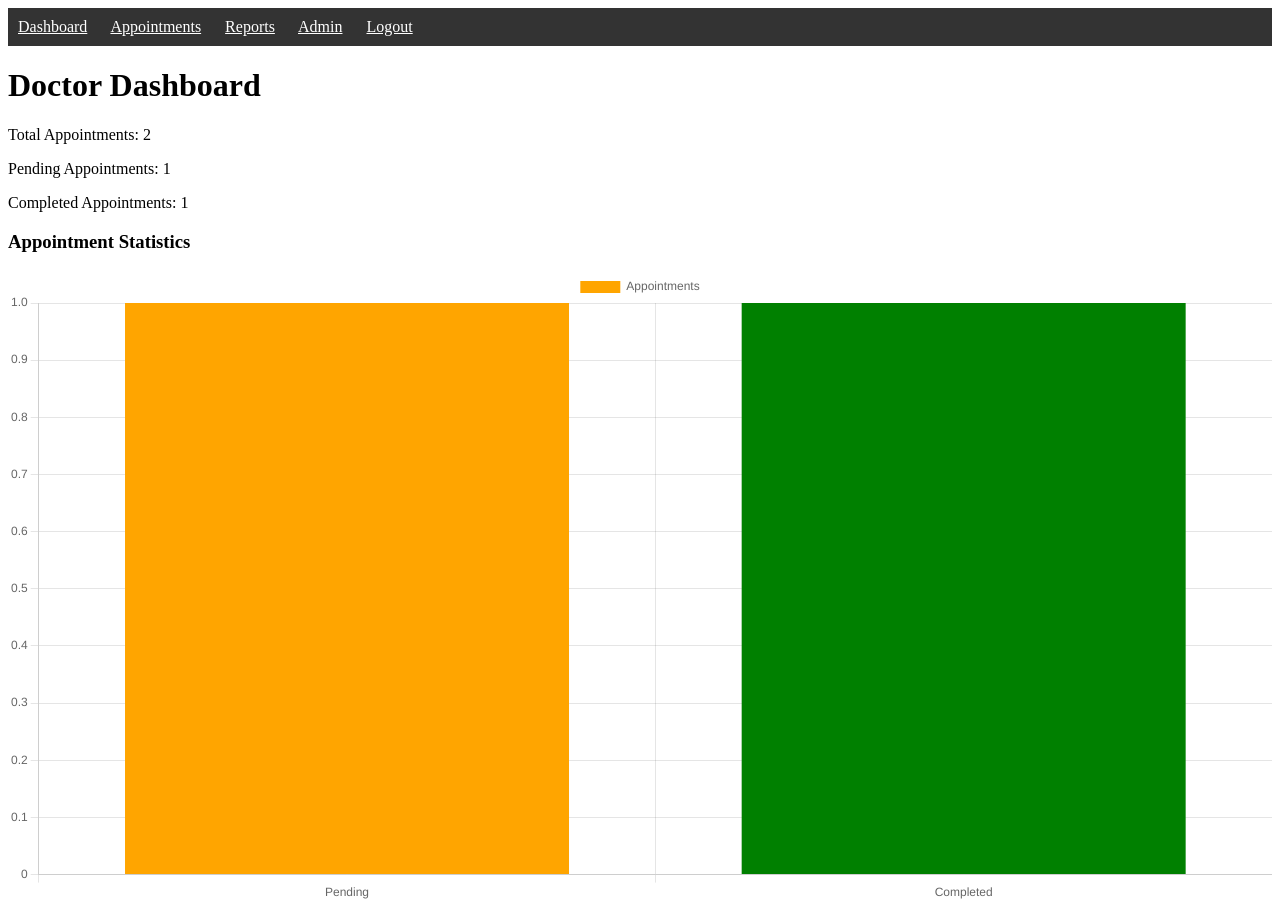
After one commit to kaurarsh2001/clinic-management-system, a Django app: page /doctor-dashboard/ in a window 1280 px wide. The commit adds this page. Run offline with Django 5.2, Linux system fonts and the light colour scheme; a user stored in the database is signed in; data comes from the database, SQL or seed files in the repository; both versions use the stored data as it was after the commit.

Commit message:
Final project upload

```diff
--- a/config/settings.py
+++ b/config/settings.py
@@ -83,6 +83,8 @@ DATABASES = {
 }
 
 
+
+
 # Password validation
 # https://docs.djangoproject.com/en/6.0/ref/settings/#auth-password-validators
 
--- a/config/urls.py
+++ b/config/urls.py
@@ -1,8 +1,17 @@
 from django.contrib import admin
 from django.urls import path
-from core.views import home
+from core.views import home, doctor_dashboard, appointment_list, reports, patient_history
+from core.views import login_view, logout_view
+from core.views import export_report
 
 urlpatterns = [
     path('admin/', admin.site.urls),
+    path('login/', login_view, name='login'),
+    path('logout/', logout_view, name='logout'),
     path('', home, name='home'),
+    path('doctor-dashboard/', doctor_dashboard, name='doctor_dashboard'),
+    path('appointments/', appointment_list, name='appointments'),
+    path('reports/', reports, name='reports'),
+    path('patient-history/<int:patient_id>/', patient_history, name='patient_history'),
+    path('export-report/', export_report, name='export_report'),
 ]
--- /dev/null
+++ b/core/templates/core/doctor_dashboard.html
@@ -0,0 +1,59 @@
+<!DOCTYPE html>
+<html>
+<head>
+<title>Doctor Dashboard</title>
+
+<script src="https://cdn.jsdelivr.net/npm/chart.js"></script>
+
+</head>
+
+<body>
+
+<body>
+
+<nav style="background:#333;padding:10px;">
+    <a href="/" style="color:white;margin-right:20px;">Dashboard</a>
+    <a href="/appointments/" style="color:white;margin-right:20px;">Appointments</a>
+    <a href="/reports/" style="color:white;margin-right:20px;">Reports</a>
+    <a href="/admin/" style="color:white;margin-right:20px;">Admin</a>
+    <a href="{% url 'logout' %}" style="color:white;">Logout</a>
+</nav>
+
+<h1>Doctor Dashboard</h1>
+
+<p>Total Appointments: {{ total_appointments }}</p>
+<p>Pending Appointments: {{ pending }}</p>
+<p>Completed Appointments: {{ completed }}</p>
+
+
+<h3>Appointment Statistics</h3>
+
+<canvas id="appointmentChart" width="400" height="200"></canvas>
+
+<script>
+
+const ctx = document.getElementById('appointmentChart');
+
+new Chart(ctx, {
+    type: 'bar',
+    data: {
+        labels: ['Pending', 'Completed'],
+        datasets: [{
+            label: 'Appointments',
+            data: [Number("{{ pending }}"), Number("{{ completed }}")],
+            backgroundColor: ['orange', 'green']
+        }]
+    },
+    options: {
+        scales: {
+            y: {
+                beginAtZero: true
+            }
+        }
+    }
+ });
+
+ </script>
+
+</body>
+</html>
--- a/core/views.py
+++ b/core/views.py
@@ -1,6 +1,37 @@
-from django.shortcuts import render
+from django.shortcuts import render, redirect
+from django.contrib.auth import authenticate, login, logout
+from django.contrib.auth.decorators import login_required
+from django.http import HttpResponse
+from reportlab.pdfgen import canvas
+from django.db.models import Count
 from .models import Doctor, Patient, Appointment
 
+
+# LOGIN VIEW
+def login_view(request):
+    if request.method == 'POST':
+        username = request.POST['username']
+        password = request.POST['password']
+
+        user = authenticate(request, username=username, password=password)
+
+        if user is not None:
+            login(request, user)
+            return redirect('home')
+        else:
+            return render(request, 'core/login.html', {'error': 'Invalid username or password'})
+
+    return render(request, 'core/login.html')
+
+
+# LOGOUT VIEW
+def logout_view(request):
+    logout(request)
+    return redirect('login')
+
+
+# HOME DASHBOARD
+@login_required
 def home(request):
     total_doctors = Doctor.objects.count()
     total_patients = Patient.objects.count()
@@ -15,3 +46,115 @@ def home(request):
     }
 
     return render(request, 'core/home.html', context)
+
+
+# DOCTOR DASHBOARD
+@login_required
+def doctor_dashboard(request):
+    total_appointments = Appointment.objects.count()
+    pending = Appointment.objects.filter(status='Pending').count()
+    completed = Appointment.objects.filter(status='Completed').count()
+
+    context = {
+        'total_appointments': total_appointments,
+        'pending': pending,
+        'completed': completed,
+    }
+
+    return render(request, 'core/doctor_dashboard.html', context)
+
+
+# APPOINTMENT LIST
+@login_required
+def appointment_list(request):
+    query = request.GET.get('q')
+
+    if query:
+        appointments = Appointment.objects.filter(
+            patient__user__username__icontains=query
+        )
+    else:
+        appointments = Appointment.objects.all()
+
+    context = {
+        'appointments': appointments
+    }
+
+    return render(request, 'core/appointment_list.html', context)
+
+
+# UPDATE APPOINTMENT STATUS
+@login_required
+def update_status(request, appointment_id, status):
+    appointment = Appointment.objects.get(id=appointment_id)
+
+    if status in ['Pending', 'Completed', 'Cancelled']:
+        appointment.status = status
+        appointment.save()
+
+    return redirect('appointments')
+
+
+# PATIENT HISTORY
+@login_required
+def patient_history(request, patient_id):
+    patient = Patient.objects.get(id=patient_id)
+    appointments = Appointment.objects.filter(patient=patient)
+
+    context = {
+        'patient': patient,
+        'appointments': appointments
+    }
+
+    return render(request, 'core/patient_history.html', context)
+
+
+# REPORTS PAGE
+@login_required
+def reports(request):
+
+    total_doctors = Doctor.objects.count()
+    total_patients = Patient.objects.count()
+    total_appointments = Appointment.objects.count()
+
+    pending = Appointment.objects.filter(status='Pending').count()
+    completed = Appointment.objects.filter(status='Completed').count()
+
+    doctor_reports = Appointment.objects.values(
+        'doctor__user__username'
+    ).annotate(total=Count('id'))
+
+    context = {
+        'total_doctors': total_doctors,
+        'total_patients': total_patients,
+        'total_appointments': total_appointments,
+        'pending': pending,
+        'completed': completed,
+        'doctor_reports': doctor_reports
+    }
+
+    return render(request, 'core/reports.html', context)
+
+
+# EXPORT REPORT TO PDF
+@login_required
+def export_report(request):
+
+    response = HttpResponse(content_type='application/pdf')
+    response['Content-Disposition'] = 'attachment; filename="clinic_report.pdf"'
+
+    p = canvas.Canvas(response)
+
+    total_doctors = Doctor.objects.count()
+    total_patients = Patient.objects.count()
+    total_appointments = Appointment.objects.count()
+
+    p.drawString(100, 800, "Clinic Management System Report")
+    p.drawString(100, 760, f"Total Doctors: {total_doctors}")
+    p.drawString(100, 740, f"Total Patients: {total_patients}")
+    p.drawString(100, 720, f"Total Appointments: {total_appointments}")
+
+    p.showPage()
+    p.save()
+
+    return response
```
Also changed, not shown: core/models.py (+21 -1 lines), core/templates/core/appointment_list.html (added, +36 -0 lines), core/templates/core/home.html (+7 -8 lines), core/templates/core/login.html (added, +30 -0 lines), core/templates/core/patient_history.html (added, +31 -0 lines), core/templates/core/reports.html (added, +23 -0 lines), core/templates/reports.html (added, +21 -0 lines), core/migrations/0003_appointment_description_appointment_report_date_and_more.py (added), db.sqlite3.
